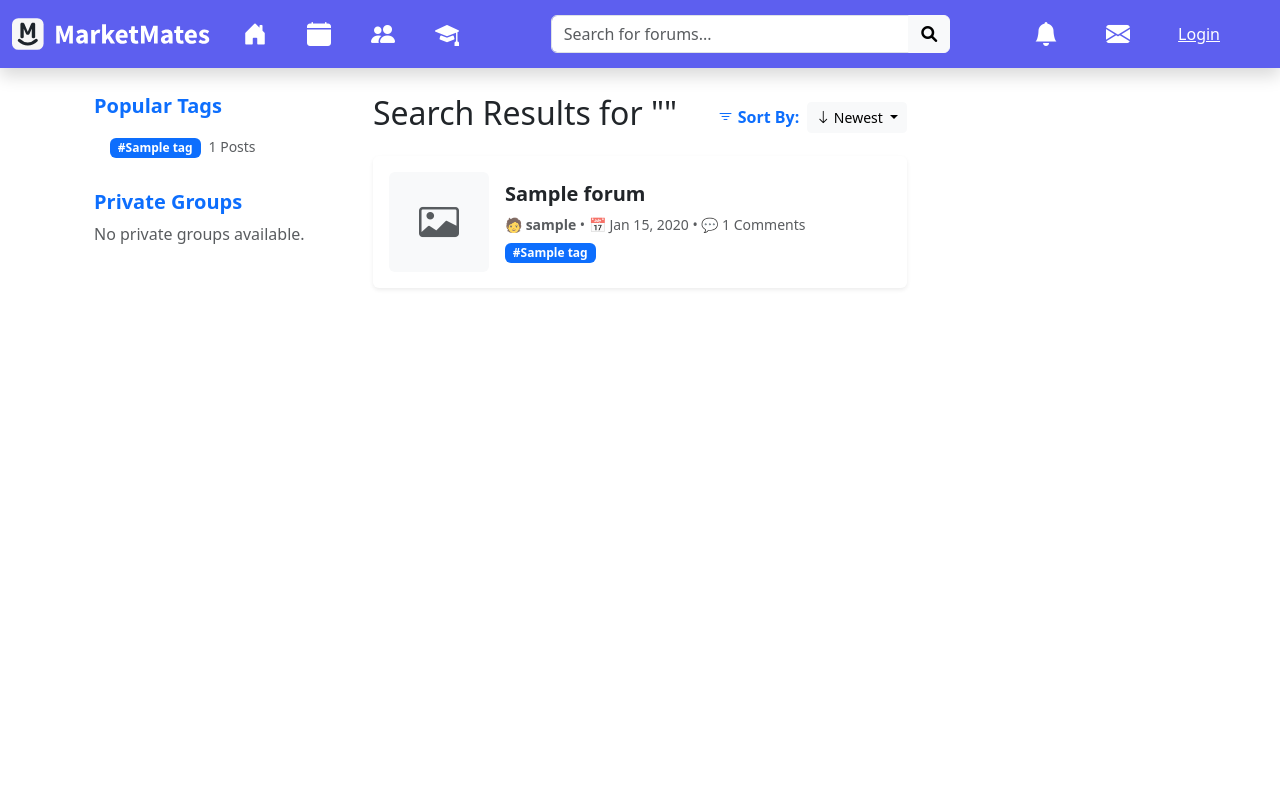
After one commit to J-Jullaphong/marketmates, a Django app: page /search-forums/ in a window 1280 px wide. The commit adds this page. Shown: the top 793 px of the page. Run offline with Django 4.2, Linux system fonts and the light colour scheme; tables that the repository leaves empty hold one stand-in row (values such as "Sample post"); some libraries are stand-ins or nearby versions.

Commit message:
Implement create and search forum view

```diff
--- a/marketmates/forms/__init__.py
+++ b/marketmates/forms/__init__.py
@@ -1,4 +1,5 @@
+from .comment_form import CommentForm
 from .expert_registration_form import ExpertRegistrationForm
+from .forum_form import ForumForm
+from .profile_form import ProfileForm
 from .user_registration_form import UserRegistrationForm
-from .comment_form import CommentForm
-from .profile_form import ProfileForm
--- a/marketmates/models/forum.py
+++ b/marketmates/models/forum.py
@@ -2,6 +2,7 @@ import uuid
 
 from django.db import models
 from django_ckeditor_5.fields import CKEditor5Field
+from bs4 import BeautifulSoup
 
 from .tag import Tag
 from .user import User
@@ -14,3 +15,8 @@ class Forum(models.Model):
     created_by = models.ForeignKey(User, on_delete=models.CASCADE)
     created_at = models.DateTimeField(auto_now_add=True)
     tags = models.ManyToManyField(Tag, blank=True)
+
+    def get_first_image(self):
+        soup = BeautifulSoup(self.description, "html.parser")
+        img_tag = soup.find("img")
+        return img_tag["src"] if img_tag else None
--- a/marketmates/templates/marketmates/base.html
+++ b/marketmates/templates/marketmates/base.html
@@ -53,9 +53,10 @@
             </ul>
 
             <!-- Centered Search Bar -->
-            <form class="d-flex mx-auto w-50">
+            <form class="d-flex mx-auto w-50" action="{% url 'marketmates:search_forums' %}" method="GET">
                 <div class="input-group">
-                    <input type="text" class="form-control" placeholder="Type here to search..." aria-label="Search">
+                    <input type="text" name="q" class="form-control" placeholder="Search for forums..."
+                           aria-label="Search" value="{{ query }}">
                     <button class="btn btn-light" type="submit">
                         <i class="fas fa-search"></i>
                     </button>
--- /dev/null
+++ b/marketmates/templates/marketmates/search_result.html
@@ -0,0 +1,133 @@
+{% extends "marketmates/base.html" %}
+{% load static %}
+
+{% block content %}
+    <div class="container-fluid mt-4">
+        <div class="row">
+            <!-- Left Sidebar: Popular Tags & Private Groups -->
+            <aside class="col-lg-3 sticky-sidebar">
+                <section class="mb-4">
+                    <h5 class="fw-bold text-primary">Popular Tags</h5>
+                    <ul class="list-group">
+                        {% for tag in tags %}
+                            <li class="list-group-item border-0 d-flex align-items-center">
+                                <a href="{% url 'marketmates:search_forums' %}?q=%23{{ tag.tag_name }}"
+                                   class="text-decoration-none">
+                                    <span class="badge bg-primary me-2">#{{ tag.tag_name }}</span>
+                                </a>
+                                <small class="text-muted">{{ tag.forum_count }} Posts</small>
+                            </li>
+                        {% empty %}
+                            <p class="text-muted">No tags available.</p>
+                        {% endfor %}
+                    </ul>
+                </section>
+                <section>
+                    <h5 class="fw-bold text-primary">Private Groups</h5>
+                    <ul class="list-group">
+                        {% for group in private_groups %}
+                            <li class="list-group-item border-0">
+                                <i class="bi bi-people-fill text-secondary"></i>
+                                <strong>{{ group.name }}</strong> ({{ group.members.count }} members)
+                            </li>
+                        {% empty %}
+                            <p class="text-muted">No private groups available.</p>
+                        {% endfor %}
+                    </ul>
+                </section>
+            </aside>
+
+            <!-- Main Content: Search Results -->
+            <main class="col-lg-6">
+                <div class="d-flex justify-content-between align-items-center mb-3">
+                    <h2>Search Results for "{{ query }}"</h2>
+
+                    <form method="GET" id="sortForm" class="d-flex align-items-center">
+                        <input type="hidden" name="q" value="{{ query }}">
+                        <label for="sort" class="me-2 fw-bold text-primary">
+                            <i class="bi bi-filter"></i> Sort By:
+                        </label>
+                        <div class="dropdown">
+                            <button class="btn btn-light btn-sm dropdown-toggle" type="button" id="sortDropdown"
+                                    data-bs-toggle="dropdown">
+                                {% if request.GET.sort == "created_at" %}
+                                    <i class="bi bi-arrow-up"></i> Oldest
+                                {% else %}
+                                    <i class="bi bi-arrow-down"></i> Newest
+                                {% endif %}
+                            </button>
+
+                            <ul class="dropdown-menu">
+                                <li>
+                                    <a class="dropdown-item {% if request.GET.sort == '-created_at' or not request.GET.sort %}active{% endif %}"
+                                       href="?q={{ query }}&sort=-created_at">
+                                        <i class="bi bi-arrow-down"></i> Newest
+                                    </a>
+                                </li>
+                                <li>
+                                    <a class="dropdown-item {% if request.GET.sort == 'created_at' %}active{% endif %}"
+                                       href="?q={{ query }}&sort=created_at">
+                                        <i class="bi bi-arrow-up"></i> Oldest
+                                    </a>
+                                </li>
+                            </ul>
+                        </div>
+                    </form>
+
+                </div>
+
+                {% if forums %}
+                    {% for forum in forums %}
+                        <article class="card shadow-sm border-0 mb-3">
+                            <div class="card-body d-flex align-items-center">
+                                <!-- Extracted Image from Description -->
+                                {% with forum.get_first_image as image_url %}
+                                    {% if image_url %}
+                                        <img src="{{ image_url }}" class="rounded me-3"
+                                             style="width: 100px; height: 100px; object-fit: cover;"
+                                             alt="{{ forum.title }}">
+                                    {% else %}
+                                        <div class="rounded bg-light d-flex align-items-center justify-content-center me-3"
+                                             style="width: 100px; height: 100px;">
+                                            <i class="bi bi-card-image text-muted fs-1"></i>
+                                        </div>
+                                    {% endif %}
+                                {% endwith %}
+
+                                <!-- Forum Details -->
+                                <div class="flex-grow-1">
+                                    <h5 class="card-title fw-bold">
+                                        <a href="{% url 'marketmates:forum_detail' forum.id %}"
+                                           class="text-dark text-decoration-none">
+                                            {{ forum.title }}
+                                        </a>
+                                    </h5>
+
+                                    <!-- Meta Info: Created By, Date, Comment Count -->
+                                    <p class="small text-muted mb-2">
+                                        🧑 <strong>{{ forum.created_by.username }}</strong> &bull;
+                                        📅 {{ forum.created_at|date:"M d, Y" }} &bull;
+                                        💬 {{ forum.comment_set.count }} Comments
+                                    </p>
+
+                                    <!-- Forum Tags -->
+                                    <div class="d-flex flex-wrap">
+                                        {% for tag in forum.tags.all|slice:":3" %}
+                                            <a href="{% url 'marketmates:search_forums' %}?q=%23{{ tag.tag_name }}"
+                                               class="badge bg-primary text-white me-1 text-decoration-none">#{{ tag.tag_name }}</a>
+                                        {% endfor %}
+                                    </div>
+                                </div>
+                            </div>
+                        </article>
+                    {% endfor %}
+                {% else %}
+                    <p class="text-muted">No forums found matching your search.</p>
+                {% endif %}
+            </main>
+
+            <!-- Right Sidebar: Empty-->
+            <div class="col-lg-3"></div>
+        </div>
+    </div>
+{% endblock %}
--- a/marketmates/urls.py
+++ b/marketmates/urls.py
@@ -7,8 +7,12 @@ app_name = 'marketmates'
 urlpatterns = [
     path("", HomeView.as_view(), name="home"),
     path("forum/<uuid:pk>/", ForumDetailView.as_view(), name="forum_detail"),
+    path("create-forum/", CreateForumView.as_view(), name="create_forum"),
+    path("search-forums/", SearchForumView.as_view(), name="search_forums"),
+
     path("login/", LoginView.as_view(), name="login"),
     path('logout/', LogoutView.as_view(), name='logout'),
     path("registration/", RegistrationFormView.as_view(), name="registration"),
+
     path("profile/", ProfileView.as_view(), name="profile"),
 ]
--- a/marketmates/views/__init__.py
+++ b/marketmates/views/__init__.py
@@ -1,7 +1,9 @@
 from .ckeditor_file_uploader import ckeditor_file_uploader
+from .create_forum import CreateForumView
 from .home_view import HomeView
 from .forum_detail_view import ForumDetailView
 from .login_view import LoginView
+from .profile_view import ProfileView
 from .registration_form_view import RegistrationFormView
+from .search_forum import SearchForumView
 from .unavailable_view import UnavailableView
-from .profile_view import ProfileView
--- a/marketmates/views/forum_detail_view.py
+++ b/marketmates/views/forum_detail_view.py
@@ -1,5 +1,7 @@
 from django.views.generic import DetailView
 from django.shortcuts import redirect
+from django.db.models import Count
+
 from ..models import Forum, Comment, Tag
 from ..forms import CommentForm
 
@@ -12,7 +14,9 @@ class ForumDetailView(DetailView):
     def get_context_data(self, **kwargs):
         context = super().get_context_data(**kwargs)
         context["comments"] = Comment.objects.filter(forum=self.object).order_by("-created_at")
-        context["tags"] = Tag.objects.all()[:6]
+        context["tags"] = Tag.objects.annotate(
+            forum_count=Count("forum")
+        ).order_by("-forum_count")[:5]
         context["form"] = CommentForm()
         return context
 
--- a/marketmates/views/home_view.py
+++ b/marketmates/views/home_view.py
@@ -1,4 +1,6 @@
 from django.views.generic import TemplateView
+from django.db.models import Count
+
 from ..models import Forum, Tag, ChatRoom
 
 
@@ -8,6 +10,8 @@ class HomeView(TemplateView):
     def get_context_data(self, **kwargs):
         context = super().get_context_data(**kwargs)
         context["forums"] = Forum.objects.all().order_by("-created_at")[:5]
-        context["tags"] = Tag.objects.all()[:6]
+        context["tags"] = Tag.objects.annotate(
+            forum_count=Count("forum")
+        ).order_by("-forum_count")[:5]
         context["private_groups"] = ChatRoom.objects.filter(is_public=False)[:5]
         return context
--- /dev/null
+++ b/marketmates/views/search_forum.py
@@ -0,0 +1,31 @@
+from django.views.generic import ListView
+from django.db.models import Count
+
+from ..models import Forum, Tag, ChatRoom
+
+
+class SearchForumView(ListView):
+    model = Forum
+    template_name = "marketmates/search_result.html"
+    context_object_name = "forums"
+
+    def get_queryset(self):
+        query = self.request.GET.get("q", "").strip()
+        sort_order = self.request.GET.get("sort", "-created_at")
+
+        if query:
+            if query.startswith("#"):
+                tag_name = query[1:].strip()
+                return Forum.objects.filter(tags__tag_name__icontains=tag_name).distinct()
+            else:
+                return Forum.objects.filter(title__icontains=query).distinct()
+        return Forum.objects.all().order_by(sort_order)
+
+    def get_context_data(self, **kwargs):
+        context = super().get_context_data(**kwargs)
+        context["tags"] = Tag.objects.annotate(
+            forum_count=Count("forum")
+        ).order_by("-forum_count")[:5]
+        context["private_groups"] = ChatRoom.objects.filter(is_public=False)[:5]
+        context["query"] = self.request.GET.get("q", "")
+        return context
```
Also changed, not shown: marketmates/forms/forum_form.py (added, +28 -0 lines), marketmates/templates/marketmates/create_forum.html (added, +61 -0 lines), marketmates/templates/marketmates/forum_detail.html (+5 -3 lines), marketmates/templates/marketmates/home.html (+54 -20 lines), marketmates/views/create_forum.py (added, +38 -0 lines).
